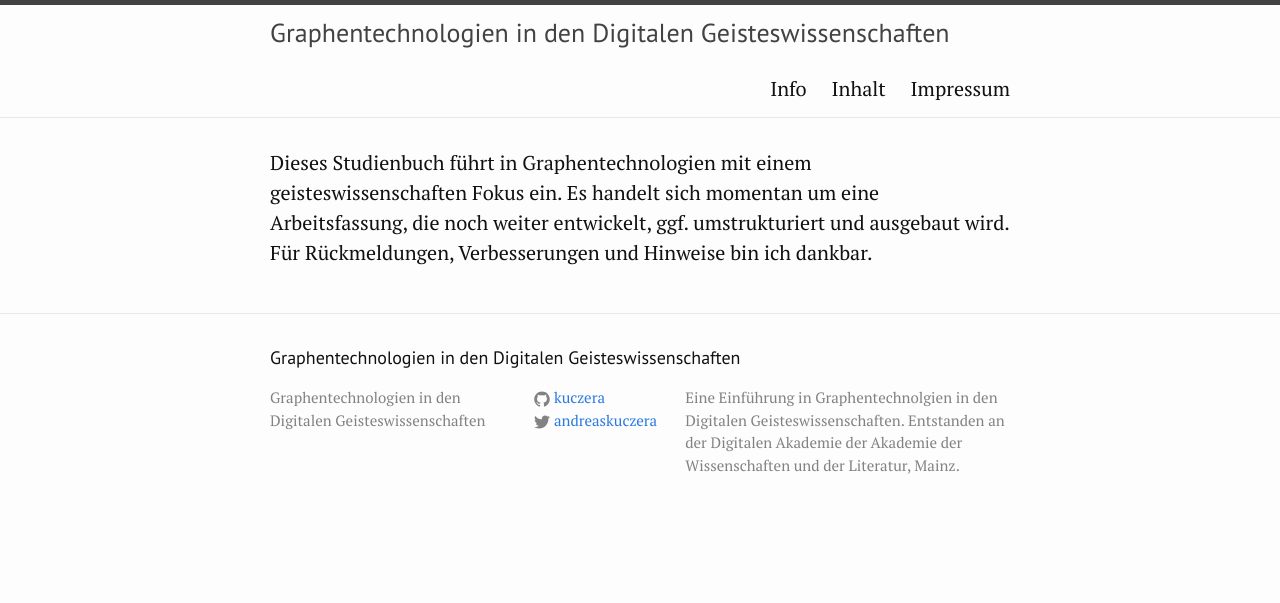
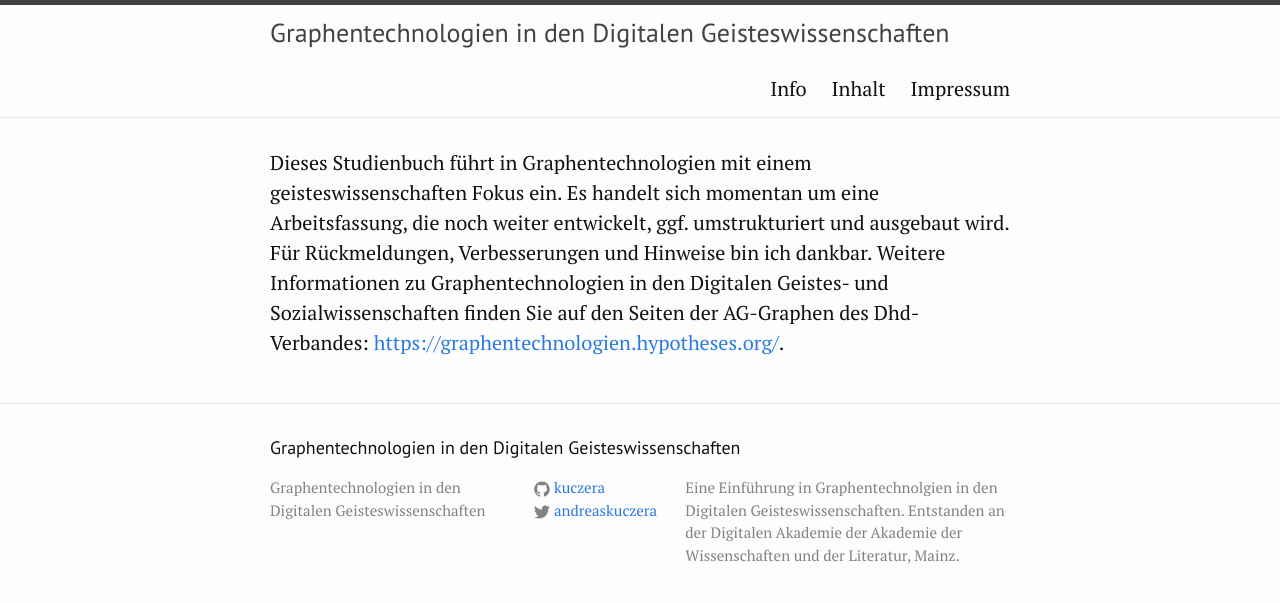
Before and after one commit to kuczera/Graphentechnologien, a Jekyll site: the page built from index.md, in a window 1280 px wide. Shown: the top 603 px of the page. Built offline with Jekyll 4.4.1, drawn with Linux system fonts in a browser that asks for light colours.

Commit message:
Link eingefügt
https://graphentechnologien.hypotheses.org/

```diff
--- a/index.md
+++ b/index.md
@@ -5,4 +5,4 @@ nav: true
 order: 1
 ---
 
-Dieses Studienbuch führt in Graphentechnologien mit einem geisteswissenschaften Fokus ein. Es handelt sich momentan um eine Arbeitsfassung, die noch weiter entwickelt, ggf. umstrukturiert und ausgebaut wird. Für Rückmeldungen, Verbesserungen und Hinweise bin ich dankbar.
+Dieses Studienbuch führt in Graphentechnologien mit einem geisteswissenschaften Fokus ein. Es handelt sich momentan um eine Arbeitsfassung, die noch weiter entwickelt, ggf. umstrukturiert und ausgebaut wird. Für Rückmeldungen, Verbesserungen und Hinweise bin ich dankbar. Weitere Informationen zu Graphentechnologien in den Digitalen Geistes- und Sozialwissenschaften finden Sie auf den Seiten der AG-Graphen des Dhd-Verbandes: [https://graphentechnologien.hypotheses.org/](https://graphentechnologien.hypotheses.org/).
```
